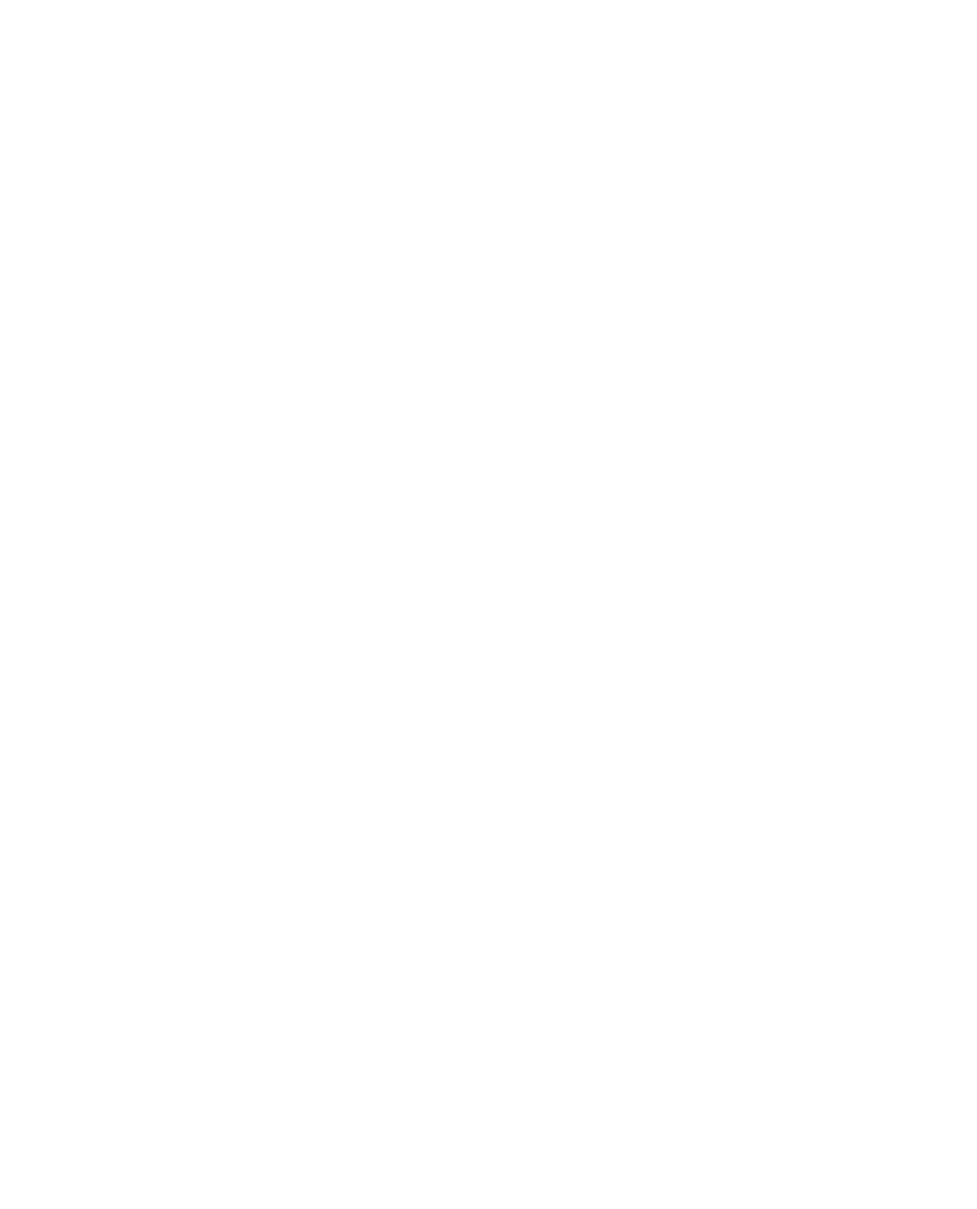
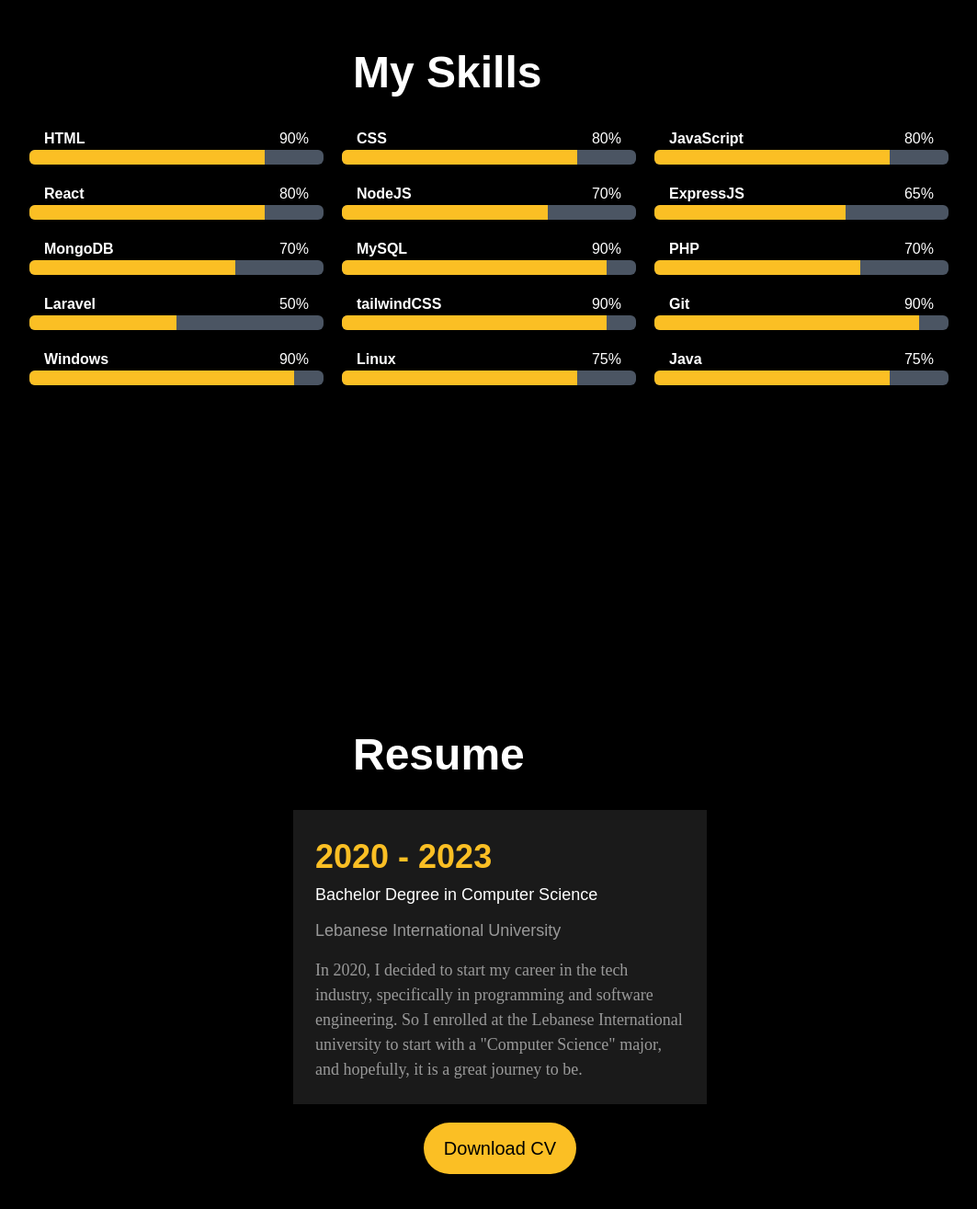
Before and after one commit to mohamadKrayem/Portfolio, a React (Vite) app: page / in a window 1280 px wide. Shown: the part 1769-3084 px from the top of the page at 92% size, without its empty margins (96-1159 px from the left). Before the commit the page ends 1600 px from the top, so only its background shows below. Built offline with nearby package versions, Linux system fonts and the light colour scheme.

Commit message:
added new features: Button, Skills, Skill, Resume

```diff
--- a/src/App.jsx
+++ b/src/App.jsx
@@ -3,6 +3,8 @@ import './App.css';
 import Navbar from './components/Navbar';
 import Home from './Section/Home';
 import About from './Section/About';
+import Skills from './Section/Skills';
+import { Resume } from './Section/Resume';
 
 function App() {
 
@@ -11,6 +13,8 @@ function App() {
       <Navbar />
       <Home />
       <About />
+      <Skills />
+      <Resume />
     </div>
   )
 }
--- a/src/Section/About.jsx
+++ b/src/Section/About.jsx
@@ -1,4 +1,5 @@
 import React from 'react'
+import Button from '../components/Button'
 import ListElement from '../components/ListElement'
 
 const About = () => {
@@ -12,7 +13,7 @@ const About = () => {
         <ListElement Lkey="Place of birth" value="Lebanon"/>
         <ListElement Lkey="Email" value="Mohamadkrayem1244@hotmail.com"/>
         <ListElement Lkey="Phone" value="+961 3 639 845"/>
-        <button className='text-xl mt-3 bg-amber-400 rounded-full text-black px-5 py-3 border-2 border-solid border-transparent hover:border-inherit focus:border-sky-400'>Download CV</button>
+        <Button text="Download CV" px="px-5" py="py-3"/>
       </ul>
     </div>
   )
--- a/src/Section/Home.jsx
+++ b/src/Section/Home.jsx
@@ -1,4 +1,5 @@
-import React from 'react'
+import React from 'react';
+import Button from '../components/Button';
 
 const Home = () => {
   return (
@@ -8,7 +9,7 @@ const Home = () => {
         <h1 className='font-bold text-3xl leading-normal'>I'm <span className='text-amber-400'>Mohamad Krayem</span></h1>
         <h1 className='font-bold text-6xl leading-normal text-white'>Full-stack <span className='text-amber-400'>Developer</span></h1>
         <h1 className='font-bold text-6xl leading-normal text-white'>CS <span className='text-amber-400'>student</span></h1>
-        <button className='text-xl mt-3 bg-amber-400 rounded-full text-black px-6 py-4 border-2 border-solid border-transparent hover:border-inherit focus:border-sky-400'>Let's work together</button>
+        <Button text="Let's work together" px="px-6" py="py-4"/>
       </div>
 
     </div>
--- /dev/null
+++ b/src/Section/Resume.jsx
@@ -0,0 +1,17 @@
+import React from 'react'
+import Button from '../components/Button'
+
+export const Resume = () => {
+  return (
+    <div className='flex flex-col justify-center items-center h-screen'>
+      <h1 className='font-bold text-5xl leading-normal w-80 mb-6'>Resume</h1>
+      <div className='w-[450px] bg-[#1a1a1a] p-6 mb-2'>
+        <h1 className='font-bold text-4xl leading-normal text-amber-400'>2020 - 2023</h1>
+        <h1 className='text-lg mb-3'>Bachelor Degree in Computer Science</h1>
+        <h1 className='mb-4 font-[500] text-[18px] text-[#999999] leading-normal'>Lebanese International University</h1>
+        <p className='font-["Poppins"] font-[500] text-[18px] text-[#999999] leading-normal'>In 2020, I decided to start my career in the tech industry, specifically in programming and software engineering. So I enrolled at the Lebanese International university to start with a "Computer Science" major, and hopefully, it is a great journey to be.</p>
+      </div>
+      <Button text="Download CV" px="px-5" py="py-3"/>
+    </div>
+  )
+}
--- a/src/Section/Skills.jsx
+++ b/src/Section/Skills.jsx
@@ -1,9 +1,27 @@
 import React from 'react'
+import Skill from '../components/Skill'
 
 const Skills = () => {
   return (
-    <div className='flex flex-col justify-center items-center h-screen max-h-screen'>
-
+    <div className='flex flex-col justify-center items-center h-screen'>
+      <h1 className='font-bold text-5xl leading-normal w-80 mb-6'>My Skills</h1>
+      <div className='flex flex-wrap w-[80%] gap-5'>
+        <Skill skill="HTML" percentage="90" width="w-4/5"/>
+        <Skill skill='CSS' percentage='80' width='w-4/5'/>
+        <Skill skill='JavaScript' percentage='80' width='w-4/5'/>
+        <Skill skill='React' percentage='80' width='w-4/5'/>
+        <Skill skill='NodeJS' percentage='70' width='w-[70%]'/>
+        <Skill skill='ExpressJS' percentage='65' width='w-[65%]'/>
+        <Skill skill='MongoDB' percentage='70' width='w-[70%]'/>
+        <Skill skill='MySQL' percentage='90' width='w-[90%]'/>
+        <Skill skill='PHP' percentage='70' width='w-[70%]'/>
+        <Skill skill='Laravel' percentage='50' width='w-[50%]'/>
+        <Skill skill='tailwindCSS' percentage='90' width='w-[90%]'/>
+        <Skill skill='Git' percentage='90' width='w-[90%]'/>
+        <Skill skill='Windows' percentage='90' width='w-[90%]'/>
+        <Skill skill='Linux' percentage='75' width='w-4/5'/>
+        <Skill skill='Java' percentage='75' width='w-4/5'/>
+      </div>
     </div>
   )
 }
--- /dev/null
+++ b/src/components/Button.jsx
@@ -0,0 +1,9 @@
+import React from 'react'
+
+const Button = ({text, px, py}) => {
+  return (
+    <button className={`text-xl mt-3 bg-amber-400 rounded-full text-black ${px} ${py} border-2 border-solid border-transparent hover:border-inherit focus:border-sky-400`}>{text}</button>
+  )
+}
+
+export default Button
--- /dev/null
+++ b/src/components/Skill.jsx
@@ -0,0 +1,17 @@
+import React from 'react'
+
+const Skill = (props) => {
+  return (
+    <div className='flex flex-wrap w-80'>
+      <div className='w-full flex justify-between px-4'>
+        <h1 className='text-md font-bold'>{props.skill}</h1>
+        <span>{props.percentage}%</span>
+      </div>
+      <div className='h-4 w-full bg-gray-600 rounded-md'>
+        <div className={'rounded-l-md h-full '+ props.width +' bg-amber-400'}></div>
+      </div>
+    </div>
+  )
+}
+
+export default Skill
--- a/tailwind.config.cjs
+++ b/tailwind.config.cjs
@@ -3,6 +3,9 @@ module.exports = {
   content:["./src/**/*.{js,jsx}"],
   theme: {
     extend: {},
+    fontFamily: {
+      'poppins': ["Poppins", 'Arial', 'sans-serif'],
+    }
   },
   plugins: [],
 }
```
